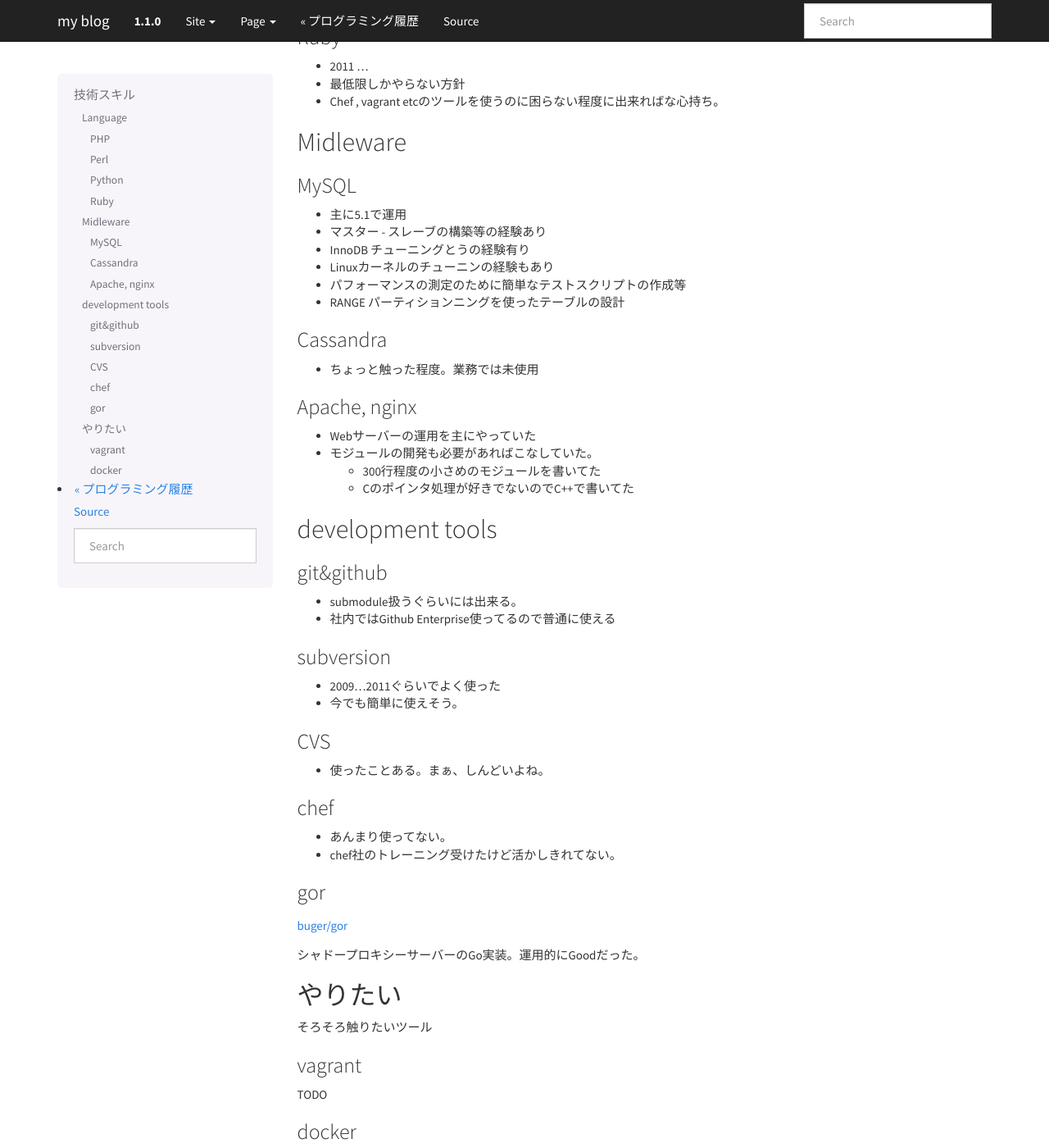
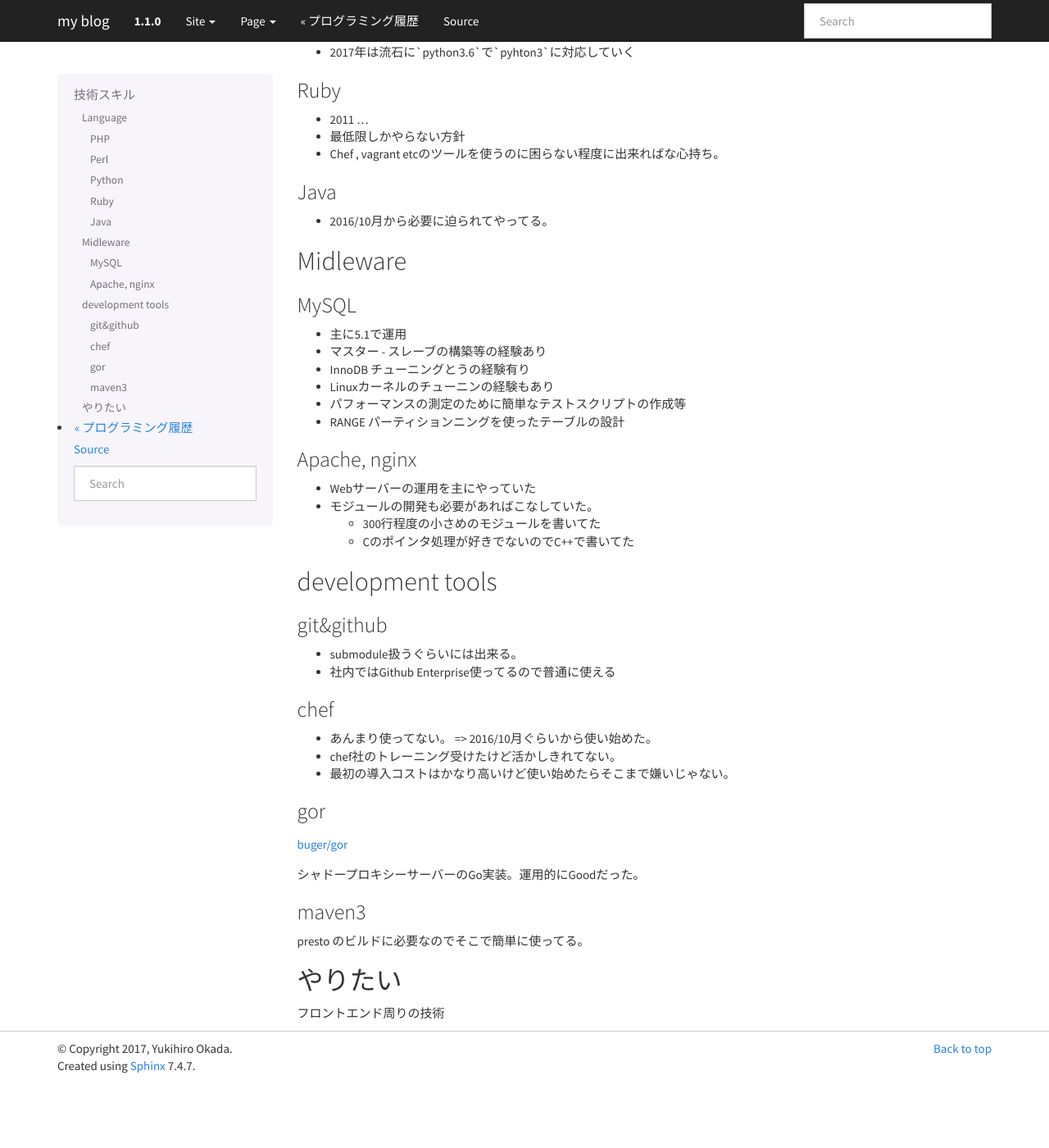
Before and after one commit to yuokada/yuokada.github.com, a Sphinx documentation site: the page built from source/skill.rst, in a window 1280 px wide and 1400 px high, scrolled down 650 px. Shown: the whole window at 82% size. Built offline with Sphinx 7.4.7, drawn with Linux system fonts in a browser that asks for light colours; after the commit the page ends 1971 px from its top, so only the background shows below that; some of the changed text lies outside the part shown.

Commit message:
update html

```diff
--- a/source/index.rst
+++ b/source/index.rst
@@ -7,6 +7,7 @@ Contents:
    :maxdepth: 2
 
    history
+   history2
    pg_history
    skill
 
--- a/source/skill.rst
+++ b/source/skill.rst
@@ -7,18 +7,20 @@ Language
 
 PHP
 ----
-- 2009 ...
+- 2009 ... 2013
 - 綺麗なコードあんまり見てないので好きではない
 - キーワード引数がないのが嫌だし
 - array_map, array_reduce でコールバック関数を取る順番が変わるのが気持ち悪い
 - 最近になって無名関数とかいろいろ増えたけど、現場で動いているコードが5.2が現役なのでいろいろ不満がつのる
+- PHP5.6, PHP7は全然分からない。
 
 Perl
 ----
-- 2008 ...
+- 2008 ... 2012
 - 学生時代から
 - 単体テストかけるぐらい
 - 業務でモジュール・パッケージは書ける程度
+- `Perl`でやってただいたいのことが`Go`で置き換え出来るので徐々に`Go`に移行中
 
 Python
 ------
@@ -26,12 +28,18 @@ Python
 - 2011年になって再度真剣に触り始めた感
 -  2.7をメイン位に開発。3.Xは触ってない。
 - pypi にパッケージをあげられるぐらいのスキル
+- 2017年は流石に`python3.6`で`pyhton3`に対応していく
 
 Ruby
 ----
 - 2011 ...
 - 最低限しかやらない方針
 - Chef , vagrant etcのツールを使うのに困らない程度に出来ればな心持ち。
+
+Java
+----
+
+- 2016/10月から必要に迫られてやってる。
 
 Midleware
 =========
@@ -45,11 +53,6 @@ MySQL
 - パフォーマンスの測定のために簡単なテストスクリプトの作成等
 - RANGE パーティションニングを使ったテーブルの設計
 
-Cassandra
----------
-- ちょっと触った程度。業務では未使用
-
-
 Apache, nginx
 -------------
 
@@ -62,44 +65,30 @@ Apache, nginx
 
 development tools
 =================
+
 git&github
 ----------
 - submodule扱うぐらいには出来る。
 - 社内ではGithub Enterprise使ってるので普通に使える
 
-subversion
-----------
-
-- 2009...2011ぐらいでよく使った
-- 今でも簡単に使えそう。
-
-
-CVS
----
-- 使ったことある。まぁ、しんどいよね。
-
 chef
 ----
-- あんまり使ってない。
+- あんまり使ってない。 => 2016/10月ぐらいから使い始めた。
 - chef社のトレーニング受けたけど活かしきれてない。
+- 最初の導入コストはかなり高いけど使い始めたらそこまで嫌いじゃない。
 
 gor
 ---
 | `buger/gor <https://github.com/buger/gor>`_
 シャドープロキシーサーバーのGo実装。運用的にGoodだった。
 
+maven3
+------
 
+presto のビルドに必要なのでそこで簡単に使ってる。
 
 
 やりたい
 ========
-そろそろ触りたいツール
 
-
-vagrant
--------
-TODO
-
-docker
-------
-TODO
+フロントエンド周りの技術
```
Also changed, not shown: source/history2.rst (added, +39 -0 lines), source/pg_history.rst (+39 -26 lines), source/history.rst (line endings or trailing spaces), 4 other files.
